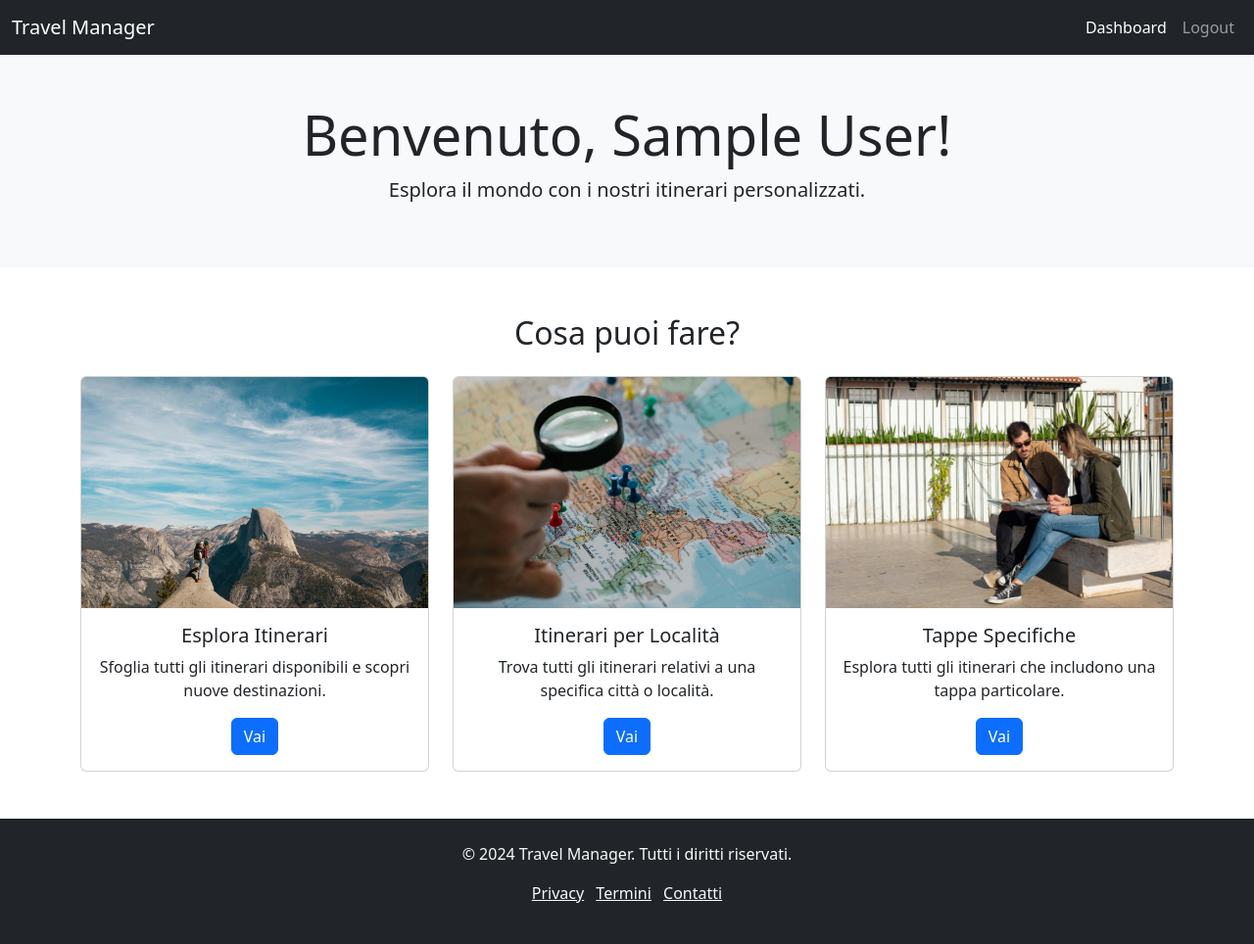
After one commit to ManuelBelotti123/gestionale_viaggi, a PHP site: page /dashboard_user.php in a window 1280 px wide. The commit adds this page. Shown: the whole page at 98% size. Run offline with PHP 8.4, Linux system fonts and the light colour scheme; the visitor is signed in with stand-in values (Sample User, id 1); tables that the repository leaves empty or names only in its code hold one stand-in row (values such as "Sample post").

Commit message:
Dashboard User implementata

```diff
--- a/auth/auth_functions.php
+++ b/auth/auth_functions.php
@@ -4,7 +4,7 @@ session_start();
 // Funzione per verificare se l'utente è loggato
 function redirect_if_not_logged_in() {
     if (!isset($_SESSION['user_id'])) {
-        header("Location: /auth/login.php");
+        header("Location: /gestionale_viaggi/auth/login.php");
         exit();
     }
 }
--- a/auth/login.php
+++ b/auth/login.php
@@ -1,13 +1,13 @@
 <?php
-include('../includes/db.php');
-include('../includes/auth_helper.php');
+include('../db/db.php');
+include('auth_functions.php');
 
 if ($_SERVER['REQUEST_METHOD'] == 'POST') {
     $email = $_POST['email'];
     $password = $_POST['password'];
 
     try {
-        $stmt = $conn->prepare("SELECT user_id, password, user_type FROM GSV_users WHERE email = :email");
+        $stmt = $conn->prepare("SELECT user_id, password, user_type FROM gsv_users WHERE email = :email");
         $stmt->bindParam(':email', $email);
         $stmt->execute();
 
--- a/auth/register.php
+++ b/auth/register.php
@@ -1,5 +1,5 @@
 <?php
-include('../includes/db.php');
+include('../db/db.php');
 
 if ($_SERVER['REQUEST_METHOD'] == 'POST') {
     $username = $_POST['username'];
@@ -10,7 +10,7 @@ if ($_SERVER['REQUEST_METHOD'] == 'POST') {
     $user_type = $_POST['user_type']; // "base" o "ente"
 
     try {
-        $stmt = $conn->prepare("INSERT INTO GSV_users (username, name, surname, email, password, user_type, created_at)
+        $stmt = $conn->prepare("INSERT INTO gsv_users (username, name, surname, email, password, user_type, created_at)
                                 VALUES (:username, :name, :surname, :email, :password, :user_type, NOW())");
 
         $stmt->bindParam(':username', $username);
--- /dev/null
+++ b/dashboard_user.php
@@ -0,0 +1,110 @@
+<?php
+include('./auth/auth_functions.php');
+include('./db/db.php');
+
+// Verifica se l'utente è loggato
+redirect_if_not_logged_in();
+
+// Query per recuperare il nome dell'utente loggato
+try {
+    $stmt = $conn->prepare("SELECT name FROM gsv_users WHERE user_id = :user_id");
+    $stmt->bindParam(':user_id', $_SESSION['user_id']);
+    $stmt->execute();
+    $user = $stmt->fetch();
+    $username = $user['name'];
+} catch (PDOException $e) {
+    $username = "Utente";
+}
+?>
+<!DOCTYPE html>
+<html lang="it">
+<head>
+    <meta charset="UTF-8">
+    <meta name="viewport" content="width=device-width, initial-scale=1.0">
+    <title>Dashboard Utente</title>
+    <link href="https://cdn.jsdelivr.net/npm/bootstrap@5.3.0-alpha1/dist/css/bootstrap.min.css" rel="stylesheet">
+    <link rel="stylesheet" href="./styles/dashboard.css">
+</head>
+<body>
+    <!-- Navbar -->
+    <nav class="navbar navbar-expand-lg navbar-dark bg-dark">
+        <div class="container-fluid">
+            <a class="navbar-brand" href="#">Travel Manager</a>
+            <button class="navbar-toggler" type="button" data-bs-toggle="collapse" data-bs-target="#navbarNav" aria-controls="navbarNav" aria-expanded="false" aria-label="Toggle navigation">
+                <span class="navbar-toggler-icon"></span>
+            </button>
+            <div class="collapse navbar-collapse" id="navbarNav">
+                <ul class="navbar-nav ms-auto">
+                    <li class="nav-item">
+                        <a class="nav-link active" href="dashboard_user.php">Dashboard</a>
+                    </li>
+                    <li class="nav-item">
+                        <a class="nav-link" href="auth/logout.php">Logout</a>
+                    </li>
+                </ul>
+            </div>
+        </div>
+    </nav>
+
+    <!-- Hero Section -->
+    <div class="bg-light py-5 text-center">
+        <h1 class="display-4">Benvenuto, <?= htmlspecialchars($username); ?>!</h1>
+        <p class="lead">Esplora il mondo con i nostri itinerari personalizzati.</p>
+    </div>
+
+    <!-- Features Section -->
+    <div class="container my-5">
+        <h2 class="text-center mb-4">Cosa puoi fare?</h2>
+        <div class="row g-4">
+            <!-- Esplora tutti gli itinerari -->
+            <div class="col-md-4">
+                <div class="card">
+                    <img src="./img/explore.jpg" class="card-img-top" alt="Esplora Itinerari">
+                    <div class="card-body text-center">
+                        <h5 class="card-title">Esplora Itinerari</h5>
+                        <p class="card-text">Sfoglia tutti gli itinerari disponibili e scopri nuove destinazioni.</p>
+                        <a href="itineraries.php" class="btn btn-primary">Vai</a>
+                    </div>
+                </div>
+            </div>
+            <!-- Itinerari di una località -->
+            <div class="col-md-4">
+                <div class="card">
+                    <img src="./img/location.jpg" class="card-img-top" alt="Itinerari Località">
+                    <div class="card-body text-center">
+                        <h5 class="card-title">Itinerari per Località</h5>
+                        <p class="card-text">Trova tutti gli itinerari relativi a una specifica città o località.</p>
+                        <a href="locations.php" class="btn btn-primary">Vai</a>
+                    </div>
+                </div>
+            </div>
+            <!-- Itinerari con una specifica tappa -->
+            <div class="col-md-4">
+                <div class="card">
+                    <img src="./img/stages.jpg" class="card-img-top" alt="Tappe Itinerari">
+                    <div class="card-body text-center">
+                        <h5 class="card-title">Tappe Specifiche</h5>
+                        <p class="card-text">Esplora tutti gli itinerari che includono una tappa particolare.</p>
+                        <a href="stages.php" class="btn btn-primary">Vai</a>
+                    </div>
+                </div>
+            </div>
+        </div>
+    </div>
+
+    <!-- Footer -->
+    <footer class="bg-dark text-light py-4">
+        <div class="container text-center">
+            <p>&copy; 2024 Travel Manager. Tutti i diritti riservati.</p>
+            <ul class="list-inline">
+                <li class="list-inline-item"><a href="#" class="text-light">Privacy</a></li>
+                <li class="list-inline-item"><a href="#" class="text-light">Termini</a></li>
+                <li class="list-inline-item"><a href="#" class="text-light">Contatti</a></li>
+            </ul>
+        </div>
+    </footer>
+
+    <!-- Bootstrap JS -->
+    <script src="https://cdn.jsdelivr.net/npm/bootstrap@5.3.0-alpha1/dist/js/bootstrap.bundle.min.js"></script>
+</body>
+</html>
```
Also changed, not shown: style/dashboard.css (added, +22 -0 lines), img/explore.jpg (added), img/location.jpg (added), img/stages.jpg (added).
